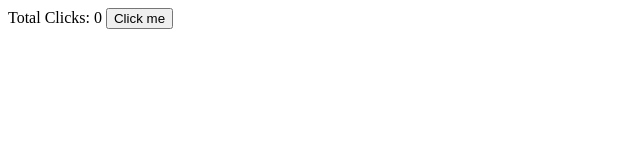
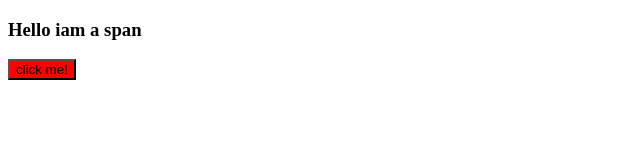
Before and after one commit to Rickstaryo/React, a plain HTML site: page index.html in a window 1280 px wide. Shown: the whole page, without its empty margins (0-640 px from the left). Drawn offline with nearby package versions, Linux system fonts and the light colour scheme.

Commit message:
2.2-2.4 To Understand how React Work
This is not the way how Developer build React. But it's easy to understand how the React will work

```diff
--- a/index.html
+++ b/index.html
@@ -2,26 +2,27 @@
 <html lang="en">
 <head>
     <meta charset="UTF-8">
-    <meta http-equiv="X-UA-Compatible" content="IE=edge">
-    <meta name="viewport" content="width=device-width, initial-scale=1.0">
     <title>Document</title>
 </head>
 <body>
-<script src="
-    https://unpkg.com/react@17.0.2/umd/react.production.min.js"></script>
-<script src="https://unpkg.com/react-dom@17.0.2/umd/react-dom.production.min.js"></script>
-<body>
-    <span>Total Clicks: 0</span>
-    <button id="btn">Click me</button>
- <Script>
-    const button = document.getElementById("btn");
-    let counter=0;
-    const span= document.querySelector("span");
-    function handleCLick(){
-        counter =counter+1;
-        span.innerText=`Total Clicks: ${counter}`;
-    }
-    button.addEventListener("click",handleCLick);
- </Script>
+    <div id="root"> </div>
 </body>
+    <script src="https://unpkg.com/react@17/umd/react.production.min.js"></script>
+    <script src="https://unpkg.com/react-dom@17/umd/react-dom.production.min.js"></script>
+    <script>
+        const root = document.getElementById("root");
+        const h3 = React.createElement("h3",{
+            onMouseEnter:()=> console.log("mouse enter"),
+        },
+        "Hello iam a span");
+        const btn = React.createElement(
+            "button", {
+            onClick: ()=> console.log("xx"),
+            style: {
+                backgroundColor:"red"}
+        },
+        "click me!");
+        const container = React.createElement("div",null,[h3,btn])
+        ReactDOM.render(container,root);
+    </script>
 </html>
```
Also changed, not shown: vanila.html (added, +22 -0 lines).
